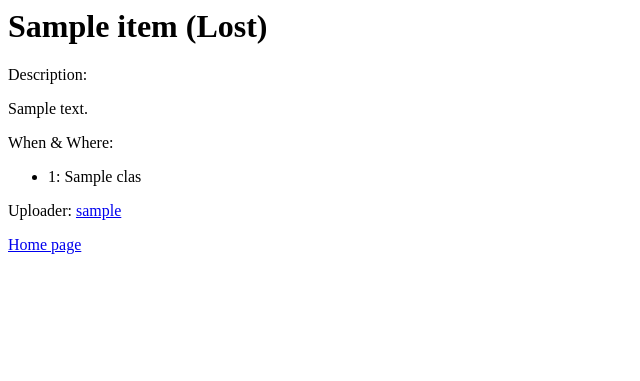
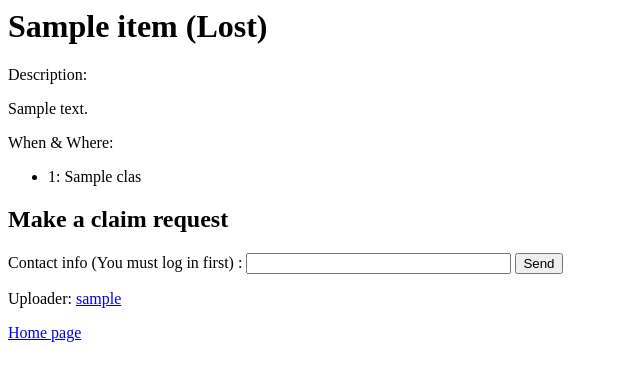
Before and after one commit to Bladenoodle/Lost-and-found, a Flask app: template templates/show_item.html in a window 1280 px wide. Shown: the top 381 px of the page, without its empty margins (0-640 px from the left). Run offline with Flask 3, Linux system fonts and the light colour scheme; the template is opened without the code that fills it: most values are stand-ins (such as "Sample title", 1, 10 or a date in 2020).

Commit message:
Add claim feature

```diff
--- a/app.py
+++ b/app.py
@@ -38,6 +38,7 @@ def new_item():
 
 @app.route("/create_item", methods=["POST"])
 def create_item():
+    require_login()
     if "return" in request.form:
         return redirect("/")
     if "add" in request.form:
@@ -70,7 +71,8 @@ def show_item(item_id):
     if not item:
         abort(404)
     classes=items.get_classes(item_id)
-    return render_template("show_item.html", item=item, classes=classes)
+    claims=items.get_claims(item_id)
+    return render_template("show_item.html", item=item, classes=classes, claims=claims)
 
 @app.route("/edit_item/<int:item_id>")
 def edit_item(item_id):
@@ -91,6 +93,7 @@ def edit_item(item_id):
 
 @app.route("/update_item", methods=["POST"])
 def update_item():
+    require_login()
     item_id=request.form["item_id"]
     item=items.get_item(item_id)
     if not item:
@@ -142,6 +145,22 @@ def remove_item(item_id):
             return redirect("/")
         else:
             return redirect("/item/" + str(item_id))
+
+@app.route("/create_claim", methods=["POST"])
+def create_claim():
+    require_login()
+
+    contact_info=request.form["contact_info"]
+    limit_length(contact_info, 100)
+    item_id=request.form["item_id"]
+    item=items.get_item(item_id)
+    if not item:
+        abort(403)
+    user_id=session["user_id"]
+
+    items.add_claim(item_id, user_id, contact_info)
+
+    return redirect("/item/" + str(item_id))
 
 @app.route("/user/<int:user_id>")
 def show_user(user_id):
--- a/schema.sql
+++ b/schema.sql
@@ -12,6 +12,12 @@ CREATE TABLE items (
     user_id INTEGER REFERENCES users
 );
 
+CREATE TABLE claims (
+    id INTEGER PRIMARY KEY,
+    item_id INTEGER REFERENCES items,
+    user_id INTEGER UNIQUE REFERENCES users,
+    contact_info TEXT
+)
 CREATE TABLE classes (
     id INTEGER PRIMARY KEY,
     class_name TEXT,
--- a/templates/show_item.html
+++ b/templates/show_item.html
@@ -28,6 +28,25 @@
         </ul>
     </p>
     {% endif %}
+    {% if session.user_id == item.user_id %}
+    <h2>Claim requests</h2>
+    <ul>
+        {% for claim in claims %}
+        <li><a href="/user/{{ claim.user_id }}">{{ claim.username }}</a>: {{ claim.contact_info }}</li>
+        {% endfor %}
+    </ul>
+    {% else %}
+    <h2>Make a claim request</h2>
+
+    <form action="/create_claim" method="POST">
+        Contact info
+        {% if not session.username %}(You must log in first){% endif %}
+        :
+        <input type="text" name="contact_info" size="30" required maxlength="100"/>
+        <input type="hidden" name="item_id" value="{{ item.id }}"/>
+        <input type="submit" value="Send"/>
+    </form>
+    {% endif %}
     <p>
         Uploader: <a href="/user/{{ item.user_id }}">{{ item.username }}</a>
     </p>
```
Also changed, not shown: items.py (+12 -1 lines).
